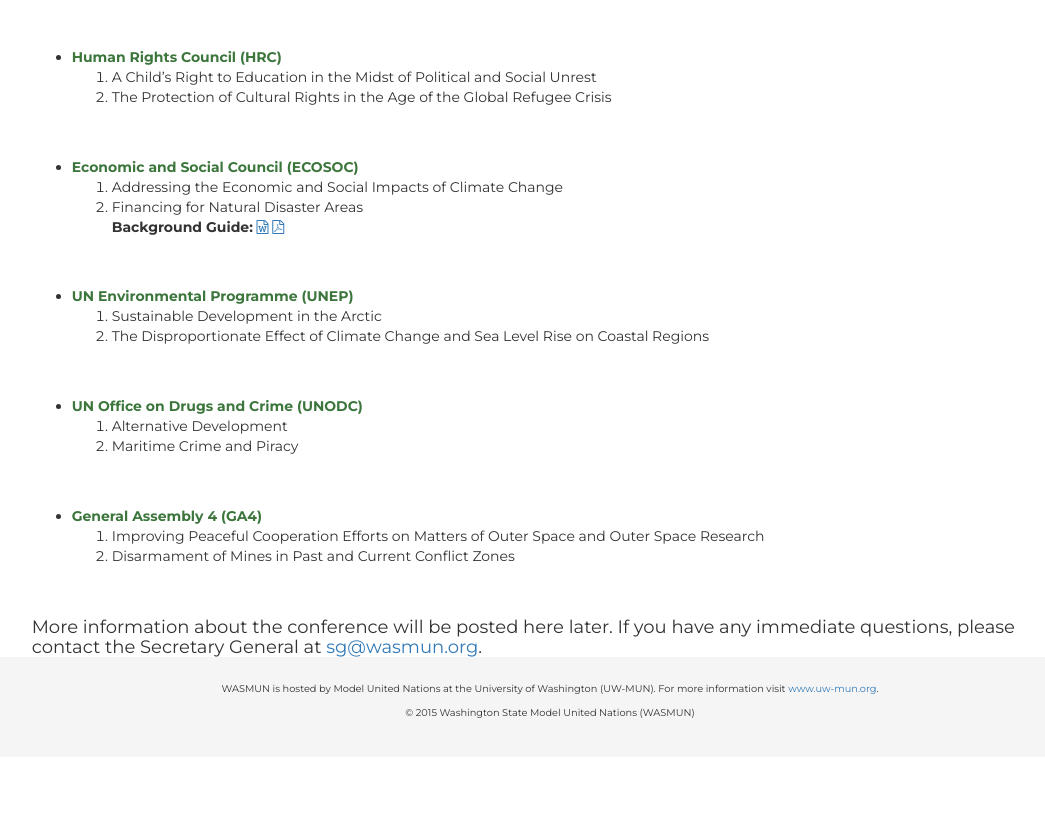
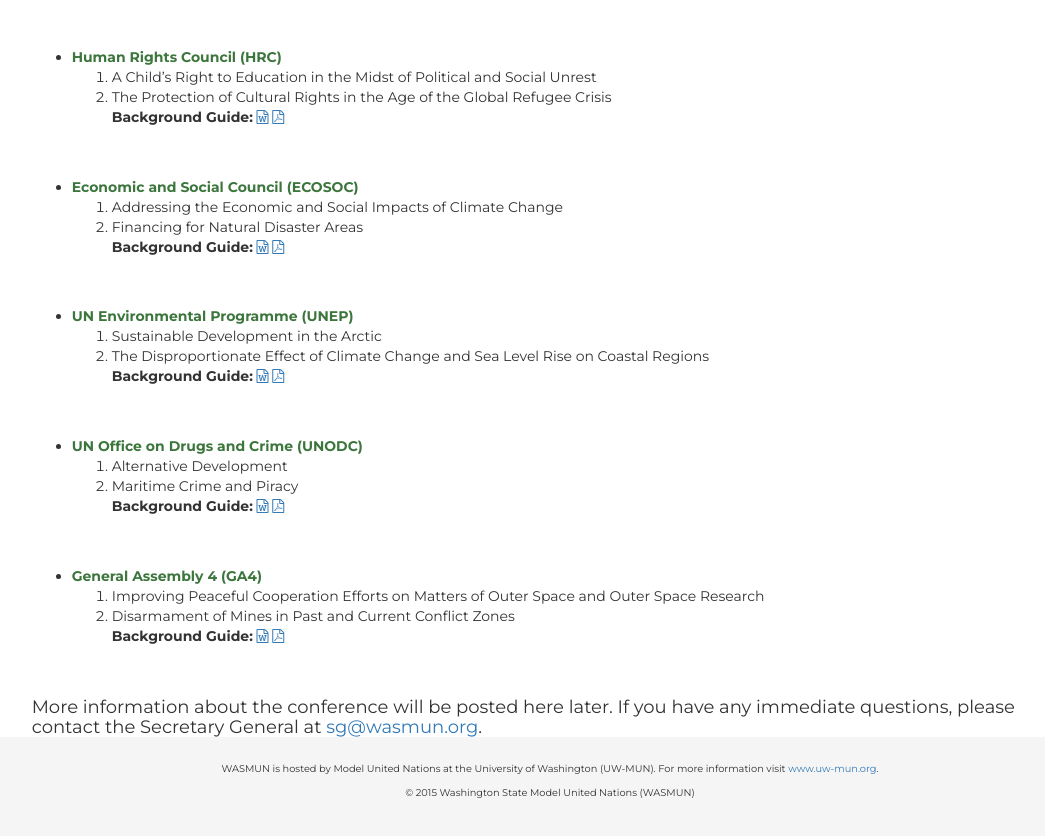
Before and after one commit to Taurvi/wasmun-site, a plain HTML site: page index.html at #!/conference-info in a window 1280 px wide. Shown: the part 644-1480 px from the top of the page, without its empty margins (90-1135 px from the left). Before the commit the page ends 1401 px from the top, so only its background shows below. Drawn offline with nearby package versions, Linux system fonts and the light colour scheme; some packages are replaced by stand-ins of ours; no server answers; a script that the page names is missing.

Commit message:
Added rest of the background guides.

```diff
--- a/js/views/conference-info.html
+++ b/js/views/conference-info.html
@@ -28,6 +28,8 @@
             <ol>
                 <li>A Child’s Right to Education in the Midst of Political and Social Unrest</li>
                 <li>The Protection of Cultural Rights in the Age of the Global Refugee Crisis</li>
+                <strong>Background Guide:</strong> <a href="data/guides/HRC.docx"><i class="fa fa-file-word-o"></i></a>
+                <a href="data/guides/HRC.pdf"><i class="fa fa-file-pdf-o"></i></a>
             </ol>
         </li>
         <div class="spacer-sm"></div>
@@ -46,6 +48,8 @@
             <ol>
                 <li>Sustainable Development in the Arctic</li>
                 <li>The Disproportionate Effect of Climate Change and Sea Level Rise on Coastal Regions</li>
+                <strong>Background Guide:</strong> <a href="data/guides/UNEP.docx"><i class="fa fa-file-word-o"></i></a>
+                <a href="data/guides/UNEP.pdf"><i class="fa fa-file-pdf-o"></i></a>
             </ol>
         </li>
         <div class="spacer-sm"></div>
@@ -54,6 +58,8 @@
             <ol>
                 <li>Alternative Development</li>
                 <li>Maritime Crime and Piracy</li>
+                <strong>Background Guide:</strong> <a href="data/guides/UNODC.docx"><i class="fa fa-file-word-o"></i></a>
+                <a href="data/guides/UNODC.pdf"><i class="fa fa-file-pdf-o"></i></a>
             </ol>
         </li>
         <div class="spacer-sm"></div>
@@ -62,6 +68,8 @@
             <ol>
                 <li>Improving Peaceful Cooperation Efforts on Matters of Outer Space and Outer Space Research</li>
                 <li>Disarmament of Mines in Past and Current Conflict Zones</li>
+                <strong>Background Guide:</strong> <a href="data/guides/GA4.docx"><i class="fa fa-file-word-o"></i></a>
+                <a href="data/guides/GA4.pdf"><i class="fa fa-file-pdf-o"></i></a>
             </ol>
         </li>
     </ul>
```
Also changed, not shown: 8 other files.
